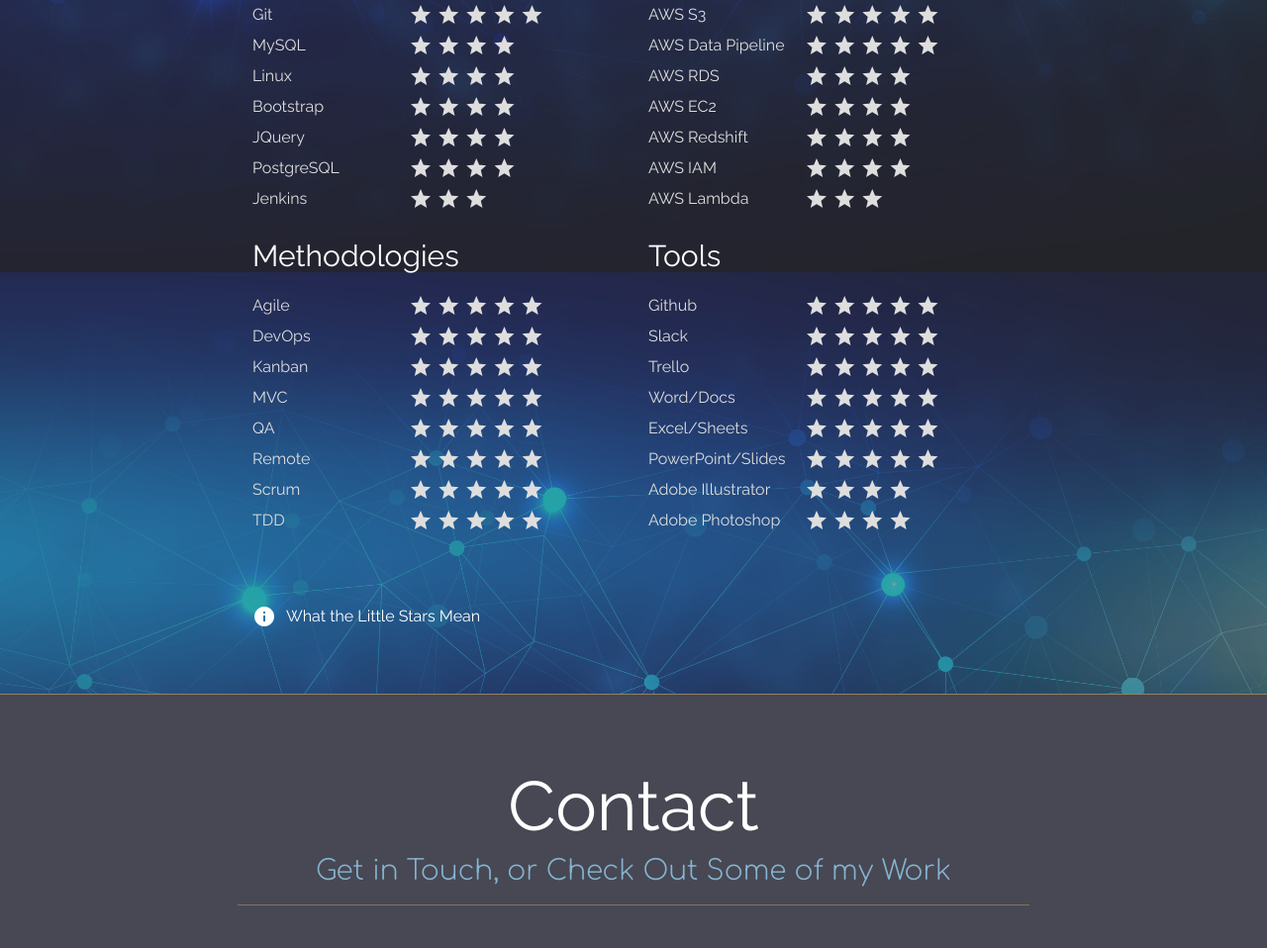
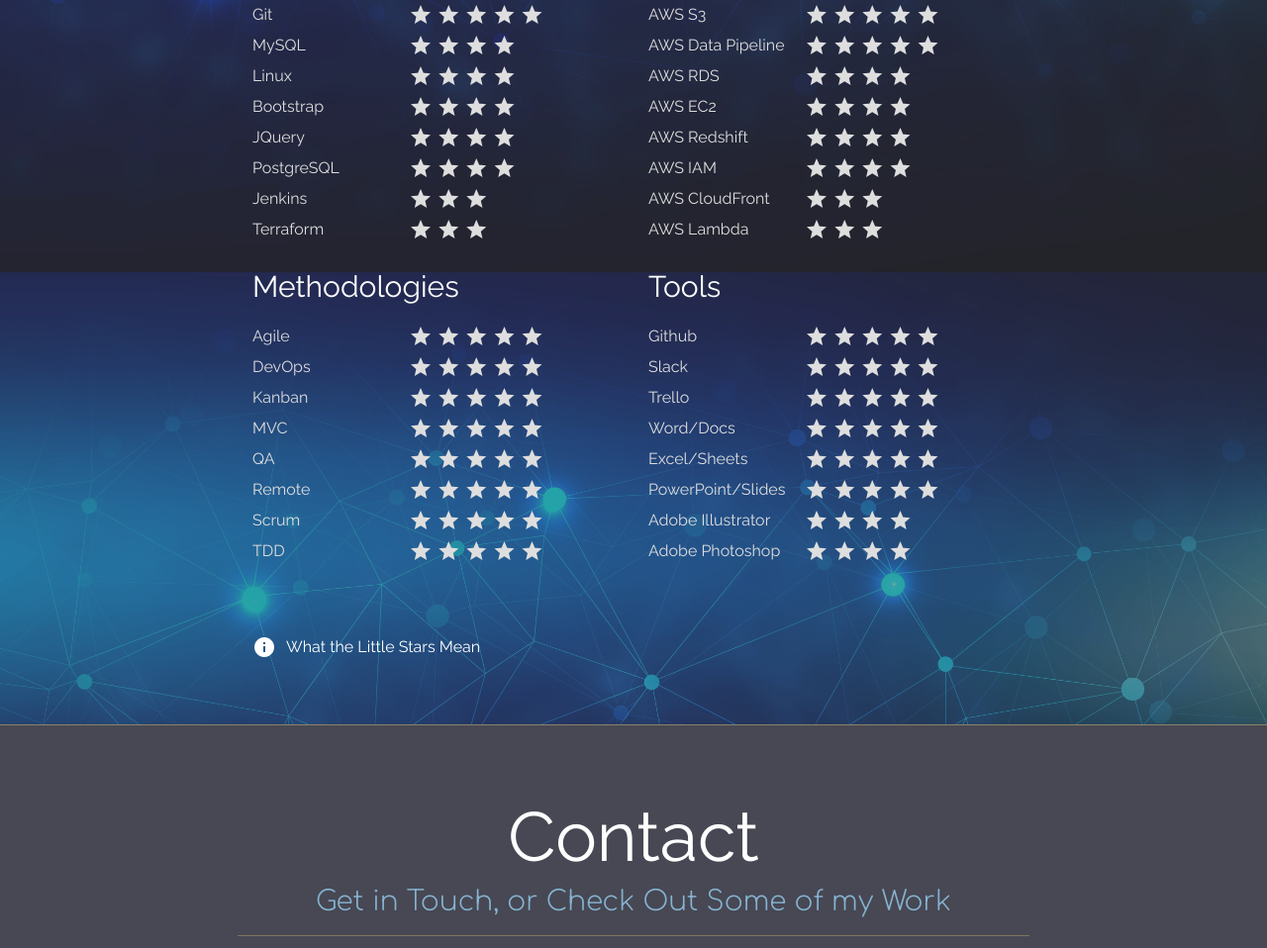
Before and after one commit to donaldsimmons/treysimmons-io, a plain HTML site: page index.html in a window 1280 px wide. Shown: the part 5518-6476 px from the top of the page at 99% size. Drawn offline with nearby package versions, Linux system fonts and the light colour scheme.

Commit message:
Add additional items to Skills section

```diff
--- a/index.html
+++ b/index.html
@@ -447,6 +447,14 @@
                     <i class="material-icons">grade</i>
                   </span>
                 </li>
+                <li>
+                  <span class="label">Terraform</span>
+                  <span class="value">
+                    <i class="material-icons">grade</i>
+                    <i class="material-icons">grade</i>
+                    <i class="material-icons">grade</i>
+                  </span>
+                </li>
               </ul>
             </div>
             <div class="col-md-6">
@@ -503,6 +511,14 @@
                   <span class="label">AWS IAM</span>
                   <span class="value">
                     <i class="material-icons">grade</i>
+                    <i class="material-icons">grade</i>
+                    <i class="material-icons">grade</i>
+                    <i class="material-icons">grade</i>
+                  </span>
+                </li>
+                <li>
+                  <span class="label">AWS CloudFront</span>
+                  <span class="value">
                     <i class="material-icons">grade</i>
                     <i class="material-icons">grade</i>
                     <i class="material-icons">grade</i>
```
